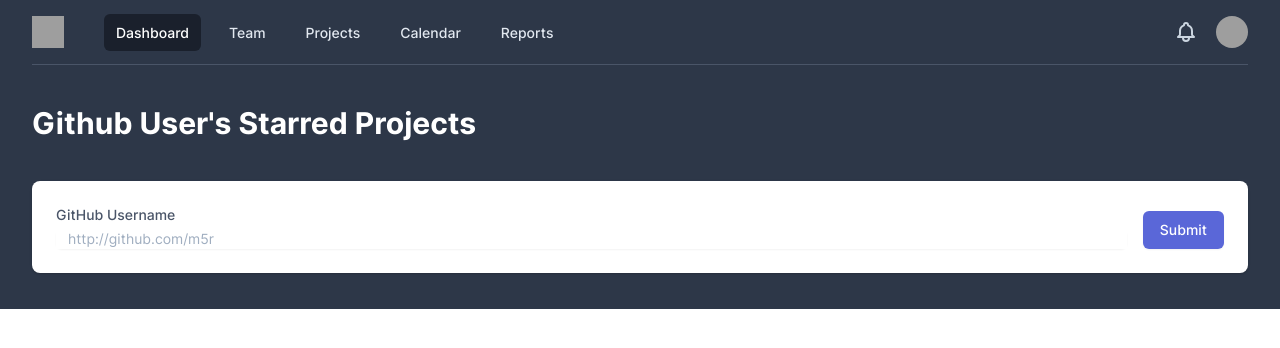
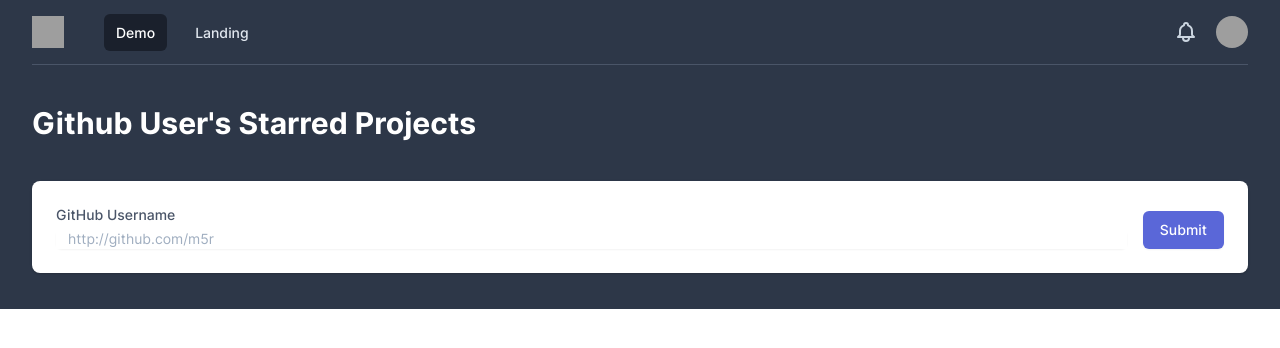
Before and after one commit to m5r/preact-next-tailwind-starter, a Next.js app: page /demo in a window 1280 px wide. Shown: the top 348 px of the page. Built offline with nearby package versions, Linux system fonts and the light colour scheme; grey boxes are pictures that could not be loaded; a web font is replaced by a local one; what @tailwindcss/ui would draw is missing.

Commit message:
update layout links

```diff
--- a/src/components/layout.tsx
+++ b/src/components/layout.tsx
@@ -1,4 +1,6 @@
 import { FunctionComponent, useState } from "react";
+import Link from "next/link";
+import { useRouter } from "next/router";
 
 import Transition from "./transition";
 
@@ -9,6 +11,11 @@
 const Layout: FunctionComponent<Props> = ({ children, title }) => {
 	const [isProfilePanelOpen, setIsProfilePanelOpen] = useState(false);
 	const [isMenuOpen, setIsMenuOpen] = useState(false);
+	const router = useRouter();
+
+	const currentPage = router.pathname;
+	const currentPageLinkStyle = "text-white bg-gray-900 focus:outline-none focus:text-white focus:bg-gray-700";
+	const pageLinkStyle = "text-gray-300 hover:text-white hover:bg-gray-700 focus:outline-none focus:text-white focus:bg-gray-700";
 
 	return (
 		<>
@@ -23,11 +30,20 @@
 									</div>
 									<div className="hidden md:block">
 										<div className="ml-10 flex items-baseline">
-											<a href="#" className="px-3 py-2 rounded-md text-sm font-medium text-white bg-gray-900 focus:outline-none focus:text-white focus:bg-gray-700">Dashboard</a>
-											<a href="#" className="ml-4 px-3 py-2 rounded-md text-sm font-medium text-gray-300 hover:text-white hover:bg-gray-700 focus:outline-none focus:text-white focus:bg-gray-700">Team</a>
-											<a href="#" className="ml-4 px-3 py-2 rounded-md text-sm font-medium text-gray-300 hover:text-white hover:bg-gray-700 focus:outline-none focus:text-white focus:bg-gray-700">Projects</a>
-											<a href="#" className="ml-4 px-3 py-2 rounded-md text-sm font-medium text-gray-300 hover:text-white hover:bg-gray-700 focus:outline-none focus:text-white focus:bg-gray-700">Calendar</a>
-											<a href="#" className="ml-4 px-3 py-2 rounded-md text-sm font-medium text-gray-300 hover:text-white hover:bg-gray-700 focus:outline-none focus:text-white focus:bg-gray-700">Reports</a>
+											<Link href="/demo">
+												<a
+													className={`${currentPage.startsWith("/demo") ? currentPageLinkStyle : pageLinkStyle} px-3 py-2 rounded-md text-sm font-medium`}
+												>
+													Demo
+												</a>
+											</Link>
+											<Link href="/">
+												<a
+													className={`${pageLinkStyle} ml-4 px-3 py-2 rounded-md text-sm font-medium`}
+												>
+													Landing
+												</a>
+											</Link>
 										</div>
 									</div>
 								</div>
@@ -47,7 +63,7 @@
 										<div className="ml-3 relative">
 											<div>
 												<button
-													onClick={() => setIsProfilePanelOpen(prev => !prev)}
+													onClick={() => setIsProfilePanelOpen(prevValue => !prevValue)}
 													className="max-w-xs flex items-center text-sm rounded-full text-white focus:outline-none focus:shadow-solid"
 													id="user-menu"
 													aria-label="User menu"
@@ -80,7 +96,7 @@
 										</div>
 									</div>
 								</div>
-								<div onClick={() => setIsMenuOpen(prev => !prev)} className="-mr-2 flex md:hidden">
+								<div onClick={() => setIsMenuOpen(prevValue => !prevValue)} className="-mr-2 flex md:hidden">
 									<button className="inline-flex items-center justify-center p-2 rounded-md text-gray-400 hover:text-white hover:bg-gray-700 focus:outline-none focus:bg-gray-700 focus:text-white">
 										<svg className={`${isMenuOpen ? "hidden" : "block"} h-6 w-6`} stroke="currentColor" fill="none" viewBox="0 0 24 24">
 											<path strokeLinecap="round" strokeLinejoin="round" strokeWidth="2" d="M4 6h16M4 12h16M4 18h16" />
@@ -96,11 +112,20 @@
 
 					<div className={`${isMenuOpen ? "block" : "hidden"} border-b border-gray-700 md:hidden`}>
 						<div className="px-2 py-3 sm:px-3">
-							<a href="#" className="block px-3 py-2 rounded-md text-base font-medium text-white bg-gray-900 focus:outline-none focus:text-white focus:bg-gray-700">Dashboard</a>
-							<a href="#" className="mt-1 block px-3 py-2 rounded-md text-base font-medium text-gray-300 hover:text-white hover:bg-gray-700 focus:outline-none focus:text-white focus:bg-gray-700">Team</a>
-							<a href="#" className="mt-1 block px-3 py-2 rounded-md text-base font-medium text-gray-300 hover:text-white hover:bg-gray-700 focus:outline-none focus:text-white focus:bg-gray-700">Projects</a>
-							<a href="#" className="mt-1 block px-3 py-2 rounded-md text-base font-medium text-gray-300 hover:text-white hover:bg-gray-700 focus:outline-none focus:text-white focus:bg-gray-700">Calendar</a>
-							<a href="#" className="mt-1 block px-3 py-2 rounded-md text-base font-medium text-gray-300 hover:text-white hover:bg-gray-700 focus:outline-none focus:text-white focus:bg-gray-700">Reports</a>
+							<Link href="/demo">
+								<a
+									className={`${currentPage.startsWith("/demo") ? currentPageLinkStyle : pageLinkStyle} block px-3 py-2 rounded-md text-base font-medium`}
+								>
+									Demo
+								</a>
+							</Link>
+							<Link href="/">
+								<a
+									className={`${pageLinkStyle} mt-1 block px-3 py-2 rounded-md text-base font-medium`}
+								>
+									Landing
+								</a>
+							</Link>
 						</div>
 						<div className="pt-4 pb-3 border-t border-gray-700">
 							<div className="flex items-center px-5">
```
